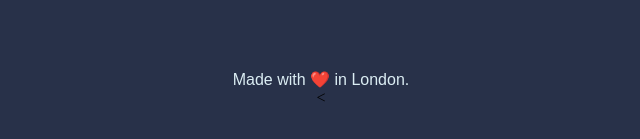
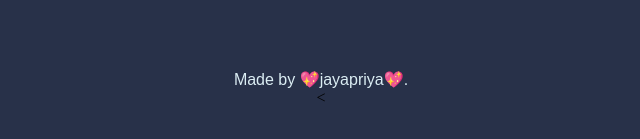
Before and after one commit to JAYAPRIYA28/drum, a plain HTML site: page index.html in a window 1280 px wide. Shown: the part 505-644 px from the top of the page, 319-959 px from the left. Drawn offline with Linux system fonts and the light colour scheme.

Commit message:
Update index.html

```diff
--- a/index.html
+++ b/index.html
@@ -23,7 +23,7 @@
 
 
   <footer>
-    Made with ❤️ in London.
+    Made by 💖jayapriya💖.
   </footer>
   <<script src="index.js" charset="utf-8"></script>
 </body>
```
